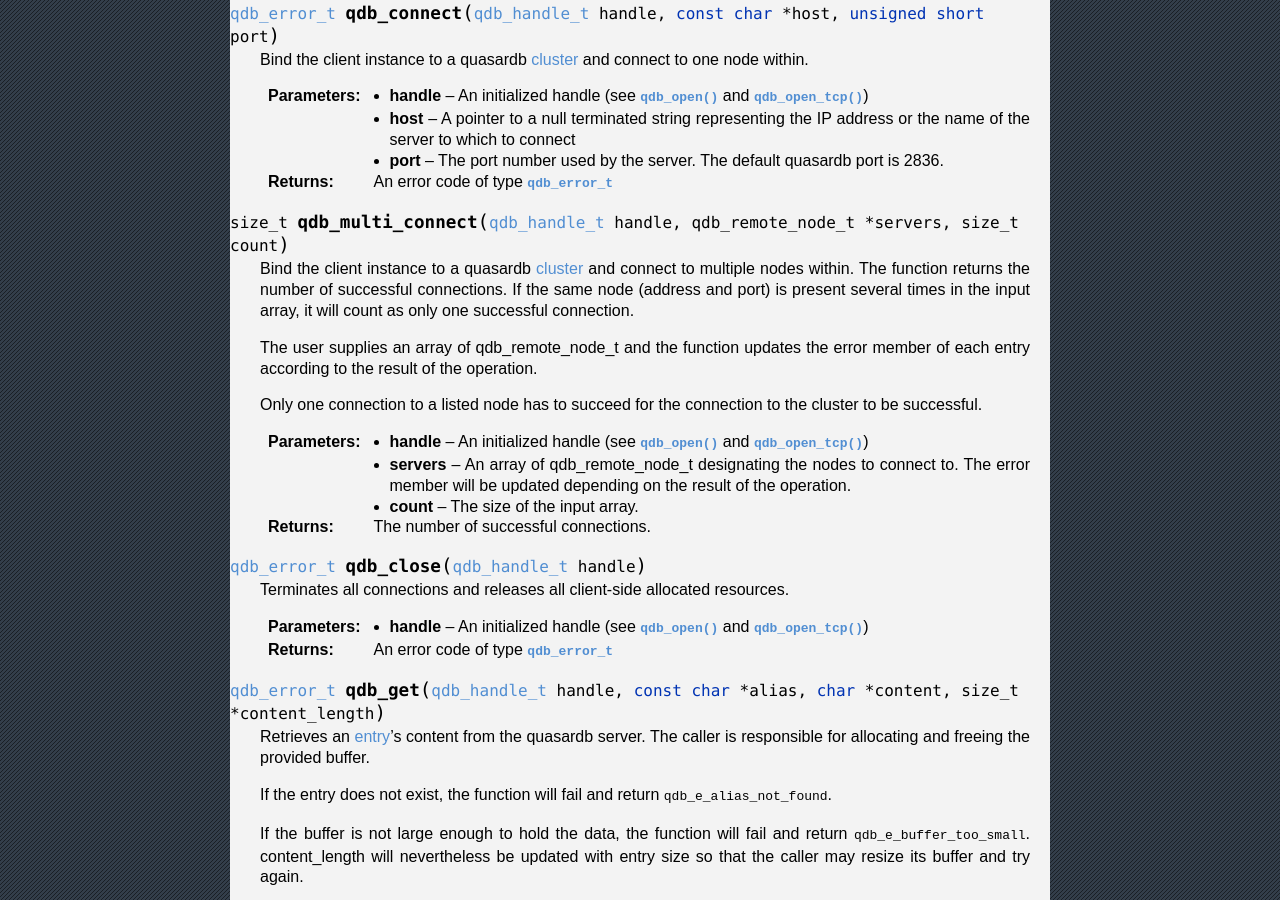
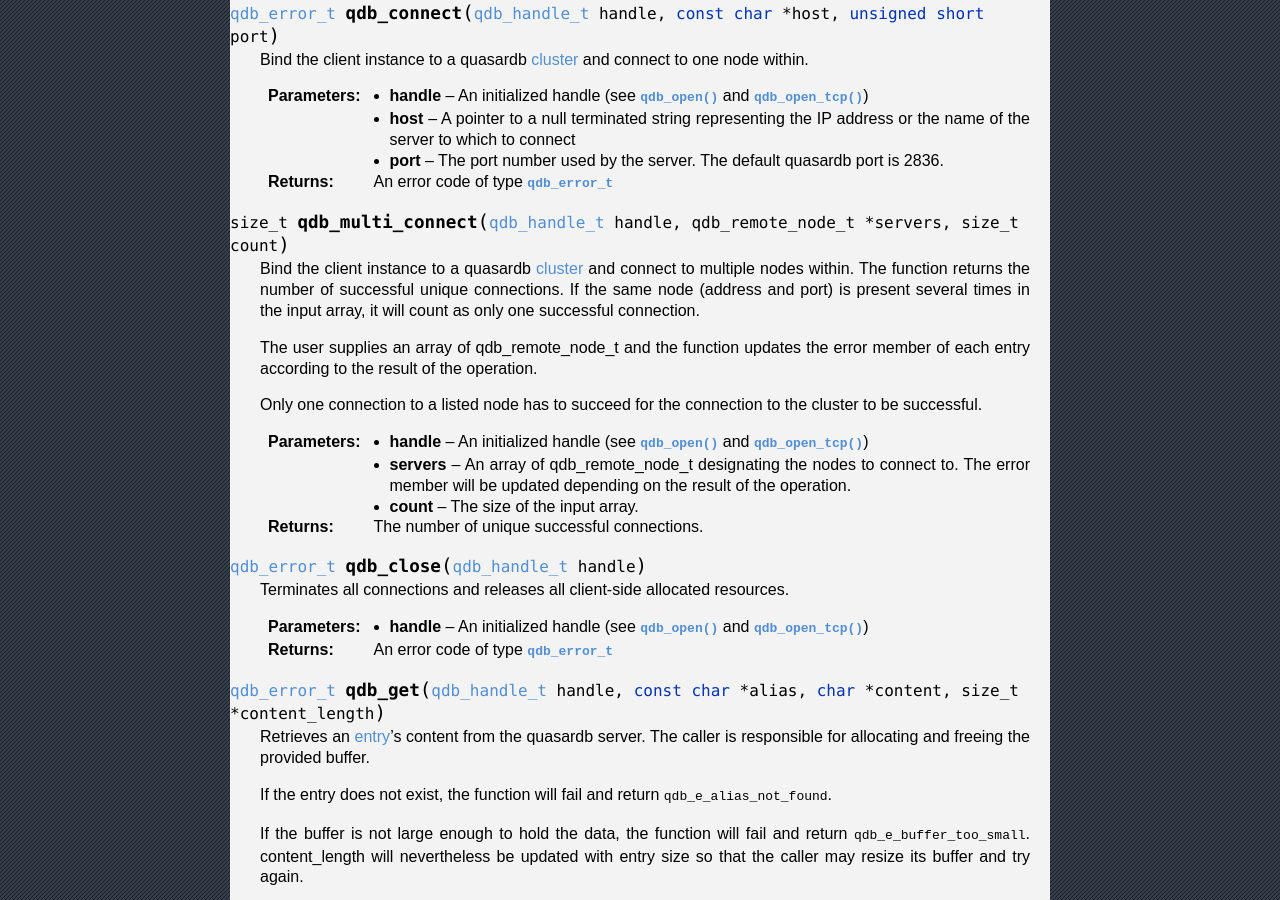
Before and after one commit to iltommi/qdb-documentation, a Sphinx documentation site: the page built from source/api/c.rst, in a window 1280 px wide and 900 px high, scrolled down 7069 px. Built offline with Sphinx 7.4.7, drawn with Linux system fonts in a browser that asks for light colours; some of the changed text lies outside the part shown.

Commit message:
Case 502 - Update documentation

```diff
--- a/source/api/c.rst
+++ b/source/api/c.rst
@@ -308,7 +308,7 @@ Reference
 
 .. c:function:: const char * qdb_error(qdb_error_t error, char * message, size_t message_length)
 
-    Translate an error into a meaningful message. If the content does not fit into the buffer, the content is truncated. A null terminator is always added. The function never fails and returns a pointer to the translated message for convenience.
+    Translate an error into a meaningful message. If the content does not fit into the buffer, the content is truncated. A null terminator is always appended, except if the buffer is empty. The function never fails and returns a pointer to the translated message for convenience.
 
     :param error: An error code of type :c:type:`qdb_handle_t`
     :param message: A pointer to a buffer that will received the translated error message.
@@ -363,7 +363,7 @@ Reference
 .. c:function:: size_t qdb_multi_connect(qdb_handle_t handle, qdb_remote_node_t * servers, size_t count)
 
     Bind the client instance to a quasardb :term:`cluster` and connect to multiple nodes within. The function returns the number of successful
-    connections. If the same node (address and port) is present several times in the input array, it will count as only one successful
+    unique connections. If the same node (address and port) is present several times in the input array, it will count as only one successful
     connection.
 
     The user supplies an array of qdb_remote_node_t and the function updates the error member of each entry according to the result of the operation.
@@ -374,7 +374,7 @@ Reference
     :param servers: An array of qdb_remote_node_t designating the nodes to connect to. The error member will be updated depending on the result of the operation.
     :param count: The size of the input array.
 
-    :return: The number of successful connections.
+    :return: The number of unique successful connections.
 
 .. c:function:: qdb_error_t qdb_close(qdb_handle_t handle)
 
--- a/source/api/cpp.rst
+++ b/source/api/cpp.rst
@@ -139,6 +139,14 @@ Note that when the :cpp:class:`handle` object is destroyed, :cpp:func:`handle::c
 
 Reference
 ----------------
+
+.. cpp:function: std::string make_error_string(qdb_error_t err)
+
+    Translate an error code into a meaningful English message.
+
+    :param err: The error code to translate
+
+    :return: A STL string containing an explicit English sentence describing the error.
 
 .. cpp:class:: handle
 
```
